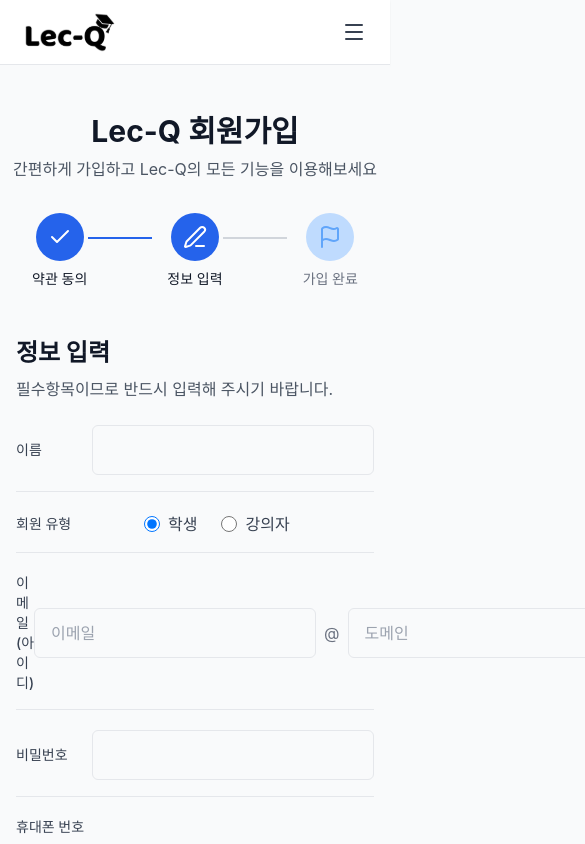
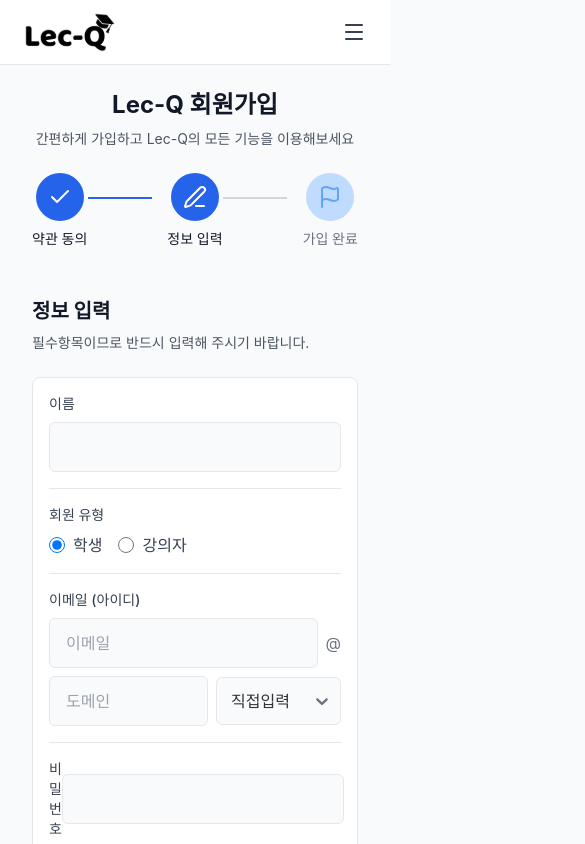
Before and after one commit to kw-ic-web/25-team-legend-chicken, a React (Vite) app in the folder frontend/: page /register/step2 in a window 390 px wide. Shown: the top 844 px of the page, 585 px wide, since content can reach past the window. Built offline with nearby package versions, Linux system fonts and the light colour scheme.

Commit message:
🎨: 회원가입 기본 반응형 적용

```diff
--- a/frontend/src/components/auth/UserInfoForm.tsx
+++ b/frontend/src/components/auth/UserInfoForm.tsx
@@ -101,22 +101,24 @@ const UserInfoForm: React.FC<UserInfoFormProps> = ({ onNext, onPrev }) => {
   };
 
   return (
-    <div className="max-w-3xl mx-auto px-4">
+    <div className="max-w-3xl mx-auto px-4 overflow-hidden">
       <div className="mb-6">
-        <h2 className="text-2xl font-bold text-gray-900 mb-2">정보 입력</h2>
-        <p className="text-gray-600">
+        <h2 className="text-xl md:text-2xl font-bold text-gray-900 mb-2 break-words">
+          정보 입력
+        </h2>
+        <p className="text-sm md:text-base text-gray-600 break-words">
           필수항목이므로 반드시 입력해 주시기 바랍니다.
         </p>
       </div>
 
-      <div className="">
-        <form onSubmit={handleSubmit} className="space-y-5">
+      <div className="bg-white rounded-lg border border-gray-200 p-4 md:p-6 overflow-hidden">
+        <form onSubmit={handleSubmit} className="space-y-4 md:space-y-5">
           {/* 이름 */}
           <div className="border-b border-gray-200 pb-4">
-            <div className="flex items-center">
+            <div className="flex flex-col md:flex-row md:items-center gap-2 md:gap-0">
               <label
                 htmlFor="name"
-                className="w-32 text-sm font-medium text-gray-700"
+                className="w-full md:w-32 text-sm font-medium text-gray-700 break-words"
               >
                 이름
               </label>
@@ -126,7 +128,7 @@ const UserInfoForm: React.FC<UserInfoFormProps> = ({ onNext, onPrev }) => {
                 name="name"
                 value={formData.name}
                 onChange={handleChange}
-                className="flex-1 px-4 py-3 border border-gray-200 rounded-md focus:ring-2 focus:ring-blue-500 focus:border-blue-500 bg-gray-50"
+                className="flex-1 px-4 py-3 border border-gray-200 rounded-md focus:ring-2 focus:ring-blue-500 focus:border-blue-500 bg-gray-50 min-w-0"
                 required
               />
             </div>
@@ -134,11 +136,11 @@ const UserInfoForm: React.FC<UserInfoFormProps> = ({ onNext, onPrev }) => {
 
           {/* 회원 유형 */}
           <div className="border-b border-gray-200 pb-4">
-            <div className="flex items-center">
-              <label className="w-32 text-sm font-medium text-gray-700">
+            <div className="flex flex-col md:flex-row md:items-center gap-2 md:gap-0">
+              <label className="w-full md:w-32 text-sm font-medium text-gray-700 break-words">
                 회원 유형
               </label>
-              <div className="flex space-x-6">
+              <div className="flex space-x-4 md:space-x-6">
                 <label className="flex items-center">
                   <input
                     type="radio"
@@ -148,7 +150,7 @@ const UserInfoForm: React.FC<UserInfoFormProps> = ({ onNext, onPrev }) => {
                     onChange={handleChange}
                     className="w-4 h-4 text-blue-600 border-gray-300 focus:ring-blue-500"
                   />
-                  <span className="ml-2 text-gray-700">학생</span>
+                  <span className="ml-2 text-gray-700 break-words">학생</span>
                 </label>
                 <label className="flex items-center">
                   <input
@@ -159,7 +161,7 @@ const UserInfoForm: React.FC<UserInfoFormProps> = ({ onNext, onPrev }) => {
                     onChange={handleChange}
                     className="w-4 h-4 text-blue-600 border-gray-300 focus:ring-blue-500"
                   />
-                  <span className="ml-2 text-gray-700">강의자</span>
+                  <span className="ml-2 text-gray-700 break-words">강의자</span>
                 </label>
               </div>
             </div>
@@ -167,27 +169,30 @@ const UserInfoForm: React.FC<UserInfoFormProps> = ({ onNext, onPrev }) => {
 
           {/* 이메일 */}
           <div className="border-b border-gray-200 pb-4">
-            <div className="flex items-center">
-              <label className="w-32 text-sm font-medium text-gray-700">
+            <div className="flex flex-col md:flex-row md:items-center gap-2 md:gap-0">
+              <label className="w-full md:w-32 text-sm font-medium text-gray-700 break-words">
                 이메일 (아이디)
               </label>
-              <div className="flex items-center space-x-2 flex-1">
+              <div className="flex flex-col md:flex-row md:items-center space-y-2 md:space-y-0 md:space-x-2 flex-1 min-w-0">
+                <div className="flex items-center space-x-2">
                   <input
                     type="text"
                     name="email"
                     value={formData.email}
                     onChange={handleChange}
-                  className="flex-1 px-4 py-3 border border-gray-200 rounded-md focus:ring-2 focus:ring-blue-500 focus:border-blue-500 bg-gray-50"
+                    className="flex-1 px-4 py-3 border border-gray-200 rounded-md focus:ring-2 focus:ring-blue-500 focus:border-blue-500 bg-gray-50 min-w-0"
                     placeholder="이메일"
                     required
                   />
-                <span className="text-gray-500">@</span>
+                  <span className="text-gray-500 whitespace-nowrap">@</span>
+                </div>
+                <div className="flex items-center space-x-2">
                   <input
                     type="text"
-                  className="flex-1 px-4 py-3 border border-gray-200 rounded-md focus:ring-2 focus:ring-blue-500 focus:border-blue-500 bg-gray-50"
+                    className="flex-1 px-4 py-3 border border-gray-200 rounded-md focus:ring-2 focus:ring-blue-500 focus:border-blue-500 bg-gray-50 min-w-0"
                     placeholder="도메인"
                   />
-                <div className="flex-1">
+                  <div className="flex-1 min-w-0">
                     <Select
                       value={emailDomainOptions.find(
                         (option) => option.value === formData.emailDomain
@@ -198,6 +203,7 @@ const UserInfoForm: React.FC<UserInfoFormProps> = ({ onNext, onPrev }) => {
                       isSearchable={false}
                       placeholder="직접입력"
                     />
+                  </div>
                 </div>
               </div>
             </div>
--- a/frontend/src/components/auth/register/RegisterStep1.tsx
+++ b/frontend/src/components/auth/register/RegisterStep1.tsx
@@ -11,14 +11,14 @@ const RegisterStep1: React.FC = () => {
   };
 
   return (
-    <div className="min-h-screen bg-gray-50 py-12">
-      <div className="max-w-6xl mx-auto">
+    <div className="min-h-screen bg-gray-50 py-6 md:py-12">
+      <div className="max-w-6xl mx-auto px-4">
         {/* 제목 */}
-        <div className="text-center mb-8">
-          <h1 className="text-3xl font-bold text-gray-900 mb-2">
+        <div className="text-center mb-6 md:mb-8">
+          <h1 className="text-2xl md:text-3xl font-bold text-gray-900 mb-2">
             Lec-Q 회원가입
           </h1>
-          <p className="text-gray-600">
+          <p className="text-sm md:text-base text-gray-600">
             간편하게 가입하고 Lec-Q의 모든 기능을 이용해보세요
           </p>
         </div>
--- a/frontend/src/components/auth/register/RegisterStep2.tsx
+++ b/frontend/src/components/auth/register/RegisterStep2.tsx
@@ -15,14 +15,14 @@ const RegisterStep2: React.FC = () => {
   };
 
   return (
-    <div className="min-h-screen bg-gray-50 py-12">
-      <div className="max-w-6xl mx-auto">
+    <div className="min-h-screen bg-gray-50 py-6 md:py-12">
+      <div className="max-w-6xl mx-auto px-4">
         {/* 제목 */}
-        <div className="text-center mb-8">
-          <h1 className="text-3xl font-bold text-gray-900 mb-2">
+        <div className="text-center mb-6 md:mb-8">
+          <h1 className="text-2xl md:text-3xl font-bold text-gray-900 mb-2">
             Lec-Q 회원가입
           </h1>
-          <p className="text-gray-600">
+          <p className="text-sm md:text-base text-gray-600">
             간편하게 가입하고 Lec-Q의 모든 기능을 이용해보세요
           </p>
         </div>
--- a/frontend/src/components/auth/register/RegisterStep3.tsx
+++ b/frontend/src/components/auth/register/RegisterStep3.tsx
@@ -9,14 +9,14 @@ const RegisterStep3: React.FC = () => {
   };
 
   return (
-    <div className="min-h-screen bg-gray-50 py-12">
-      <div className="max-w-6xl mx-auto">
+    <div className="min-h-screen bg-gray-50 py-6 md:py-12">
+      <div className="max-w-6xl mx-auto px-4">
         {/* 제목 */}
-        <div className="text-center mb-8">
-          <h1 className="text-3xl font-bold text-gray-900 mb-2">
+        <div className="text-center mb-6 md:mb-8">
+          <h1 className="text-2xl md:text-3xl font-bold text-gray-900 mb-2">
             Lec-Q 회원가입
           </h1>
-          <p className="text-gray-600">
+          <p className="text-sm md:text-base text-gray-600">
             간편하게 가입하고 Lec-Q의 모든 기능을 이용해보세요
           </p>
         </div>
```
Lines whose indentation alone changed are shown as unchanged.
